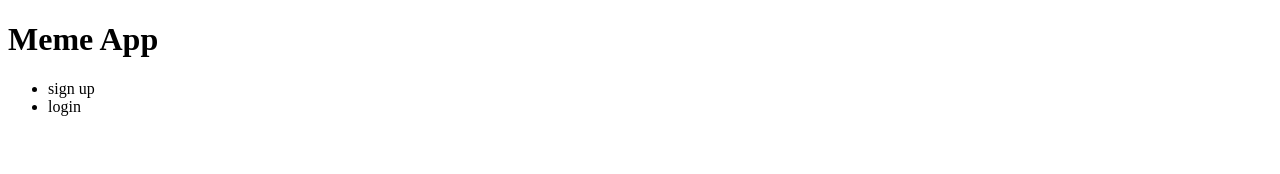
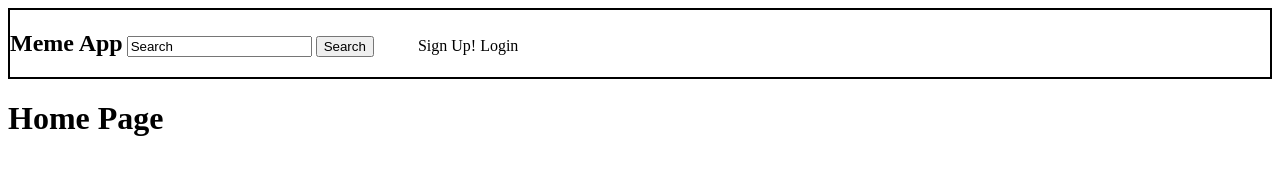
Before and after one commit to NevadaKiran/meme-app, a website: page public/index.html in a window 1280 px wide. Drawn offline with nearby package versions, Linux system fonts and the light colour scheme; some packages are replaced by stand-ins of ours.

Commit message:
created nav bar in index.html and added some styling

```diff
--- a/public/css/styles.css
+++ b/public/css/styles.css
@@ -0,0 +1,12 @@
+nav {
+  border: 2px solid black;
+}
+
+nav div {
+  display: inline-flex;
+}
+
+ul li {
+  list-style-type: none;
+  display: inline;
+}
--- a/public/index.html
+++ b/public/index.html
@@ -7,9 +7,26 @@
     <script src="https://cdnjs.cloudflare.com/ajax/libs/angular-ui-router/0.2.15/angular-ui-router.js"></script>
     <script src="/scripts/router.js"></script>
     <script src="/scripts/app.js"></script>
-    <link rel="stylesheet" href="css/style.css">
+    <link rel="stylesheet" href="css/styles.css">
   </head>
   <body ng-controller="HomeController as home">
+    <nav>
+      <div>
+        <h1 ui-sref="index">Meme App</h1>
+      </div>
+      <div>
+        <form>
+          <input type="text" name="" value="Search">
+          <button>Search</button>
+        </form>
+      </div>
+      <div>
+        <ul>
+          <li ui-sref="signup">Sign Up!</li>
+          <li ui-sref="login">Login</li>
+        </ul>
+      </div>
+    </nav>
 
     <ui-view>
 
--- a/public/partials/home.html
+++ b/public/partials/home.html
@@ -1,8 +1 @@
-<h1>Meme App</h1>
-
-<nav>
-  <ul>
-    <li ui-sref="signup">sign up</li>
-    <li>login</li>
-  </ul>
-</nav>
+<h1>Home Page</h1>
```
